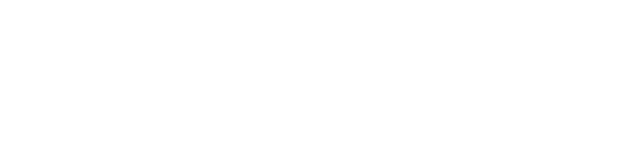
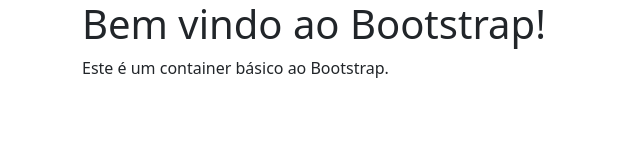
Before and after one commit to modesto-08/bootstrap_base, a plain HTML site: page ex1_instalacao-cdn/ex1.html in a window 1280 px wide. Shown: the whole page, without its empty margins (0-640 px from the left). Drawn offline with nearby package versions, Linux system fonts and the light colour scheme.

Commit message:
Atualização

```diff
--- a/ex1_instalacao-cdn/ex1.html
+++ b/ex1_instalacao-cdn/ex1.html
@@ -6,11 +6,15 @@
     <title>Introdução ao Bootstrap</title>
 
     <!-- 1ª Digitação (Aqui) -->
+    <link href="https://cdn.jsdelivr.net/npm/bootstrap@5.3.8/dist/css/bootstrap.min.css" rel="stylesheet" integrity="sha384-sRIl4kxILFvY47J16cr9ZwB07vP4J8+LH7qKQnuqkuIAvNWLzeN8tE5YBujZqJLB" crossorigin="anonymous">
 
 </head>
 <body>
 
     <!-- 2ª Digitação (Aqui) -->
-
+    <div class="container">
+        <h1>Bem vindo ao Bootstrap!</h1>
+        <p>Este é um container básico ao Bootstrap.</p>
+    </div>
 </body>
 </html>
```
Also changed, not shown: ex1a_instalacao_arquivos/index.html (+3 -1 lines), ex1a_instalacao_arquivos/css/bootstrap.min.css (added), ex1a_instalacao_arquivos/js/bootstrap.bundle.min.js (added).
